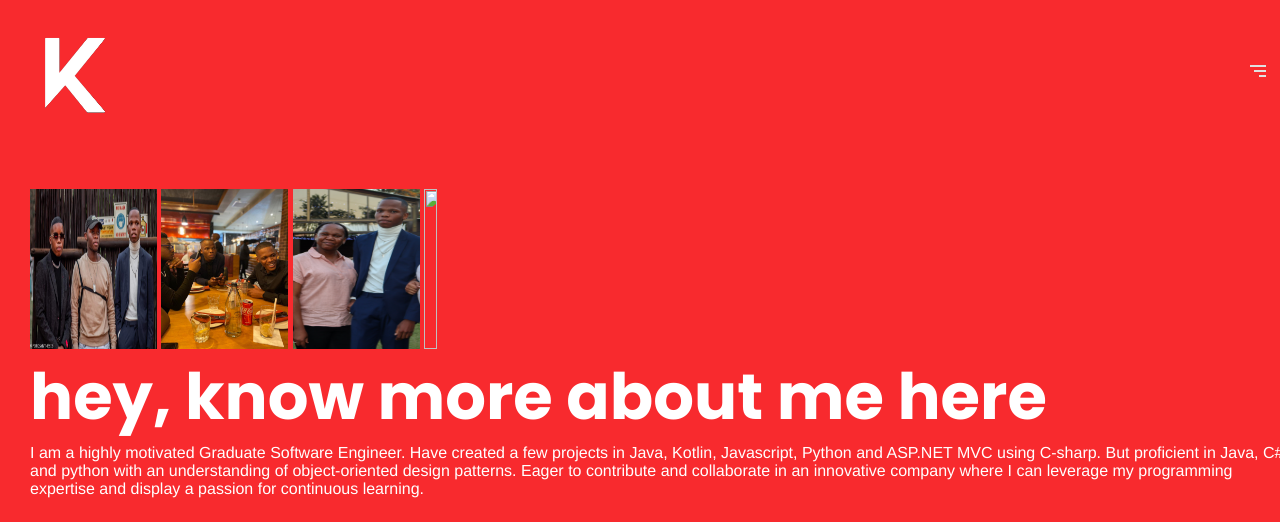
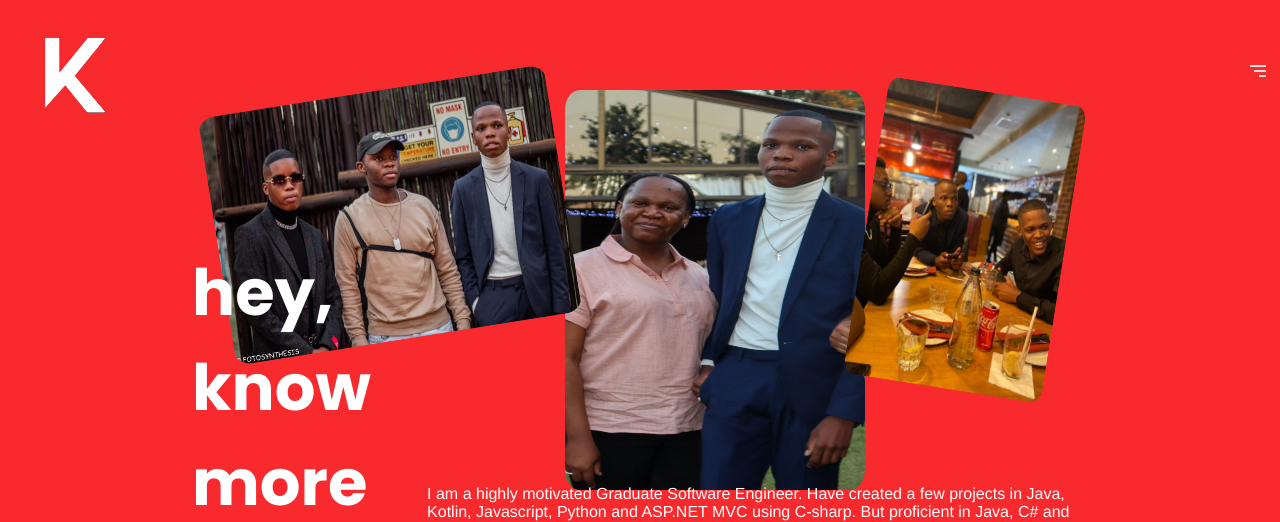
Before and after one commit to katlegokgotse/codetribe-task-1, a plain HTML site: page pages/about.html in a window 1280 px wide. Shown: the top 522 px of the page. Drawn offline with nearby package versions, Linux system fonts and the light colour scheme.

Commit message:
UI adjustment

```diff
--- a/pages/about.html
+++ b/pages/about.html
@@ -27,21 +27,19 @@
             </div>
         </nav>
     </header>
-    <section class="about-me">
+    <section class="about">
         <section class="about-header">
-            <img src="/assets/IMG-20240226-WA0009.jpg" alt="bro">
-            <img src="/assets/IMG-20240813-WA0113.jpg" alt="">
-            <img src="/assets/Screenshot_2024-05-12-00-05-20-40_965bbf4d18d205f782c6b8409c5773a4.jpg" alt="">
+            <img src="/assets/IMG-20240226-WA0009.jpg" alt="bro" class="image1" width="350" height="250">
+            <img src="/assets/Screenshot_2024-05-12-00-05-20-40_965bbf4d18d205f782c6b8409c5773a4.jpg" alt="" class="image2" width="300" height="400">
+            <img src="/assets/IMG-20240813-WA0113.jpg" alt="" class="image3" width="200" height="300">
             <img src="" alt="">
         </section>
-        <section id="about-context">
-            <div class="info">
+        <section class="about-context">
                 <h1 class="heading">hey, know more about me here</h1>
                 <p>I am a highly motivated Graduate Software Engineer. Have created a few projects in Java, Kotlin, Javascript, Python and ASP.NET MVC using C-sharp. But proficient in Java, C# and python with an understanding of object-oriented design patterns. Eager to contribute and collaborate in an innovative company where I can leverage my programming expertise and display a passion for continuous learning.
                 </p>
-            </div>
         </section>
-        <section id="about-desc">
+        <section class="about-desc">
             <div class="info">
                 <h2 class="heading">Software Engineer by day, Youtuber at night</h2>
             </div>
--- a/styles/global.css
+++ b/styles/global.css
@@ -362,27 +362,50 @@ header{
   #about-heading .info p{
     text-wrap: wrap;
   }
-#about-desc{
+  .about{
+    width: 100%;
+    display: flex;
+    flex-direction: column;
+    position: relative;
+  }
+.about-desc{
+  width: 100%;
   display: flex;
-  flex-direction: column;
+  position: relative;
+  flex-direction: row;
   justify-content: space-between;
-  padding: 15px;
+  padding: 5%;
   margin: 15px;
 }
+.about-desc .info{
+  width: 50%;
+}
 .about-header{
-  margin-top: 17%;
+  margin-top: 7%;
   position: relative;
   width: 100%;
-  height: 20vh;
-}
-.about-header img{
-  width: 10%;
-  height: 100%;
+  height: 5vh;
+  display: flex;
+  flex-direction: row;
+  justify-content: center;
 }
 .about-context{
   position: relative;
+  padding: 15%;
   width: 100%;
   height: 100vh;
+  display: flex;
+  justify-content: center;
+  align-items: center;
+}
+.image1, .image2, .image3{
+  border-radius: 5%;
+}
+.image1{
+  rotate: -9deg;
+}
+.image3{
+  rotate: 9deg;
 }
 .hero-section{
   width: 100%;
```
